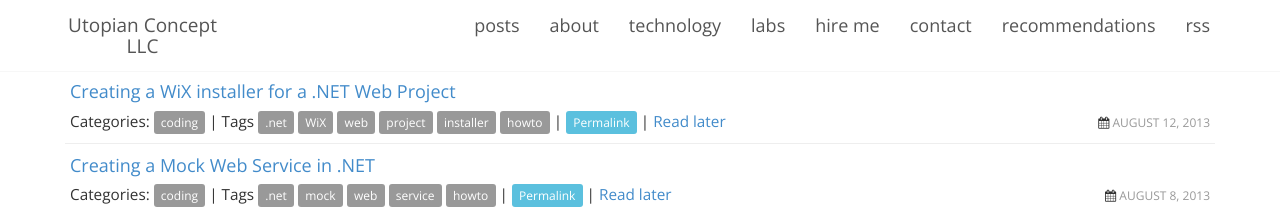
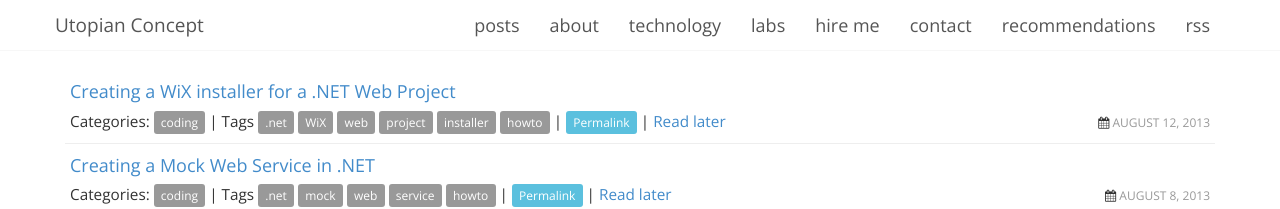
Before and after one commit to rclanan/rclanan.github.io, a Jekyll site: the page built from index.html, in a window 1280 px wide. Shown: the top 209 px of the page. Built offline with Jekyll 4.4.1, drawn with Linux system fonts in a browser that asks for light colours; nearby versions of some CDN libraries; Markdown is read by kramdown in place of the engine named in the settings; the list of posts is cut into pages by our own code; comment, search, counter and statistics services are not loaded.

Commit message:
Updated _config.yml

```diff
--- a/_config.yml
+++ b/_config.yml
@@ -9,7 +9,7 @@ tag_feed_layout: tag_feed
 exclude: ["README.md", "Rakefile", "Makefile"]
 redcarpet:
   extensions: ["smart"]
-title : Utopian Concept LLC
+title : Utopian Concept
 production_url : http://utopianconcept.com
 description: "Utopian Concept LLC is a bespoke development company based in the United States. Experienced with all aspects of development ranging from web, mobile, desktop, and client/server."
 disqus_shortname: utopianconcept
```
